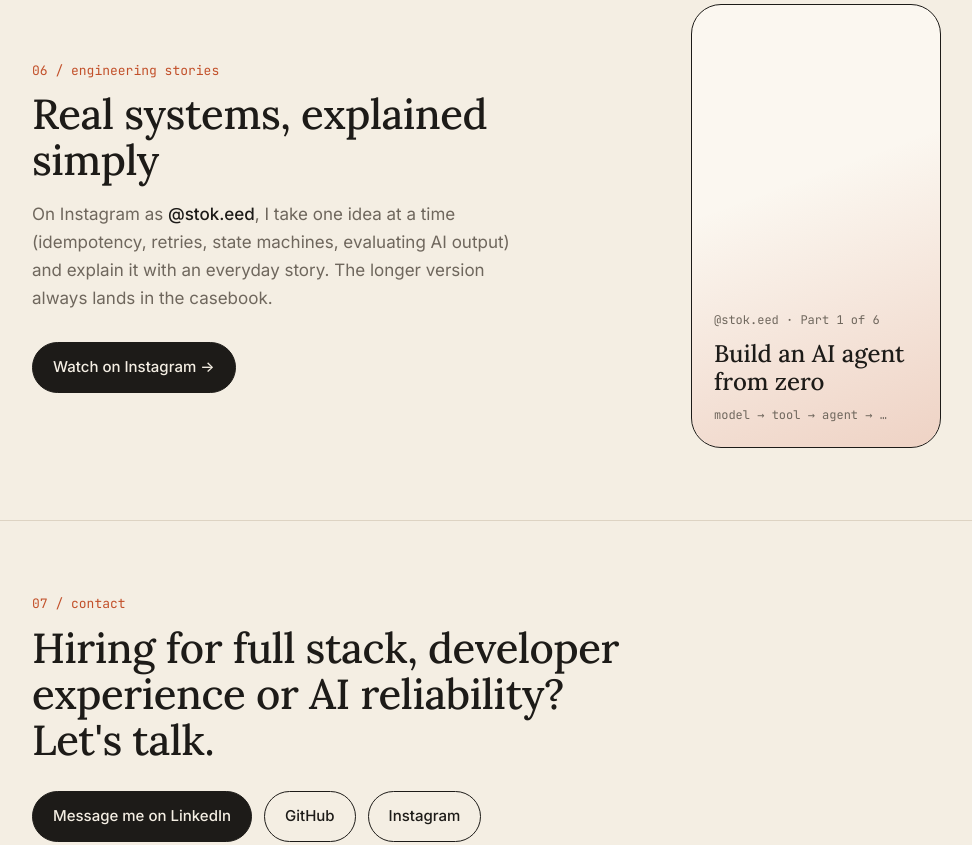
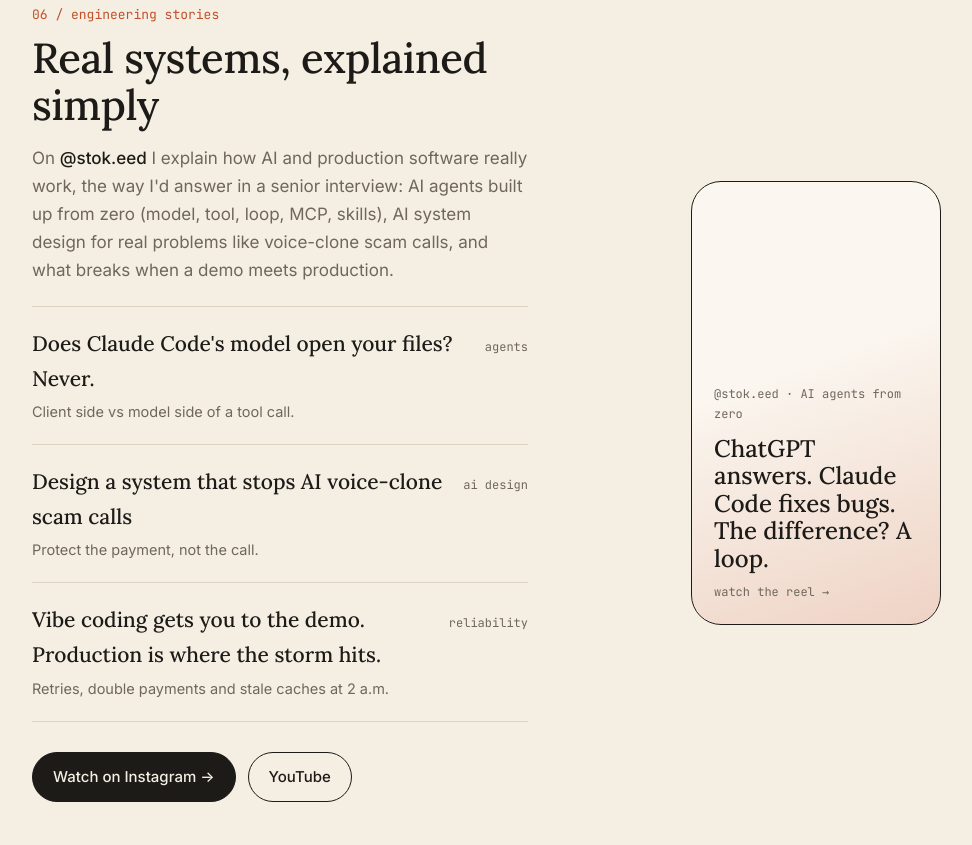
Before and after one commit to MountainBridge/MountainBridge.github.io, a plain HTML site: page index.html in a window 1280 px wide. Shown: the part 4205-5050 px from the top of the page, without its empty margins (92-1064 px from the left). Drawn offline with Linux system fonts and the light colour scheme.

Commit message:
Align Engineering Stories section with real STOK.EED reels

```diff
--- a/index.html
+++ b/index.html
@@ -253,10 +253,15 @@ footer h2{max-width:14em}
   <section id="stories">
     <div class="stories">
       <div><span class="num">06 / engineering stories</span><h2>Real systems, explained simply</h2>
-        <p class="lede" style="margin-top:16px;font-size:17px">On Instagram as <strong>@stok.eed</strong>, I take one idea at a time (idempotency, retries, state machines, evaluating AI output) and explain it with an everyday story. The longer version always lands in the casebook.</p>
-        <div class="cta"><a class="btn primary" href="https://www.instagram.com/stok.eed" target="_blank" rel="noopener">Watch on Instagram →</a></div>
+        <p class="lede" style="margin-top:16px;font-size:17px">On <strong>@stok.eed</strong> I explain how AI and production software really work, the way I'd answer in a senior interview: AI agents built up from zero (model, tool, loop, MCP, skills), AI system design for real problems like voice-clone scam calls, and what breaks when a demo meets production.</p>
+        <ul class="writing" style="margin-top:22px">
+          <li><a href="https://www.instagram.com/stok.eed/reel/DehUVBqz27t/" target="_blank" rel="noopener"><div><h3>Does Claude Code's model open your files? Never.</h3><p>Client side vs model side of a tool call.</p></div><span>agents</span></a></li>
+          <li><a href="https://www.instagram.com/stok.eed/reel/DfM-IRbzoz1/" target="_blank" rel="noopener"><div><h3>Design a system that stops AI voice-clone scam calls</h3><p>Protect the payment, not the call.</p></div><span>ai design</span></a></li>
+          <li><a href="https://www.instagram.com/stok.eed/reel/DekNB_0Tndd/" target="_blank" rel="noopener"><div><h3>Vibe coding gets you to the demo. Production is where the storm hits.</h3><p>Retries, double payments and stale caches at 2 a.m.</p></div><span>reliability</span></a></li>
+        </ul>
+        <div class="cta"><a class="btn primary" href="https://www.instagram.com/stok.eed" target="_blank" rel="noopener">Watch on Instagram →</a><a class="btn" href="https://www.youtube.com/channel/UCOReIEXcwwk1FQuiul3kKug" target="_blank" rel="noopener">YouTube</a></div>
       </div>
-      <div class="phone" aria-hidden="true"><small>@stok.eed · Part 1 of 6</small><b>Build an AI agent from zero</b><small>model → tool → agent → …</small></div>
+      <a class="phone" href="https://www.instagram.com/stok.eed/reel/DeoNS_GzWXA/" target="_blank" rel="noopener" style="text-decoration:none"><small>@stok.eed · AI agents from zero</small><b>ChatGPT answers. Claude Code fixes bugs. The difference? A loop.</b><small>watch the reel →</small></a>
     </div>
   </section>
 </main>
```
